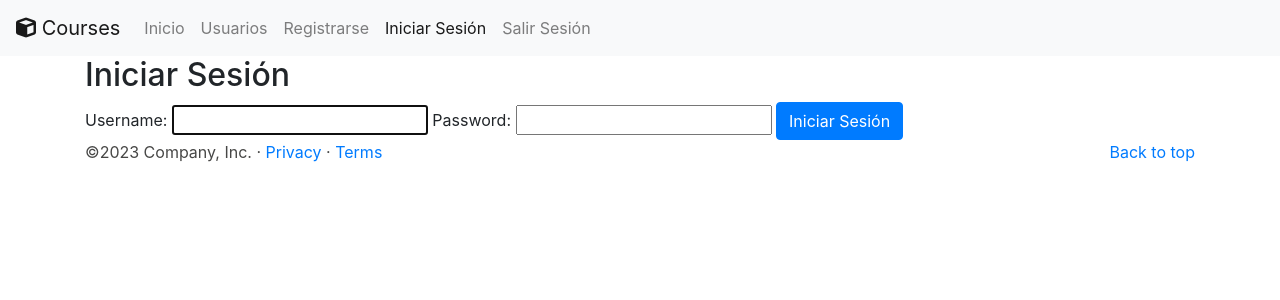
After one commit to CaamiVLeiva/IndividualM6, a Django app: page /login/ in a window 1280 px wide. The commit adds this page. Shown: the top 300 px of the page. Run offline with Django 4.2, Linux system fonts and the light colour scheme; some libraries are stand-ins or nearby versions.

Commit message:
Actividad5

```diff
--- a/courses/onlinecourse/templates/onlinecourse/base.html
+++ b/courses/onlinecourse/templates/onlinecourse/base.html
@@ -26,6 +26,12 @@
                 <li class="nav-item {% if request.path == '/register/' %}active{% endif %}">
                     <a class="nav-link" href="/register">Registrarse</a>
                 </li>
+                <li class="nav-item {% if request.path == '/login/' %}active{% endif %}">
+                    <a class="nav-link" href="/login">Iniciar Sesión</a>
+                </li>
+                <li class="nav-item {% if request.path == '/logout/' %}active{% endif %}">
+                    <a class="nav-link" href="/logout">Salir Sesión</a>
+                </li>
             </ul>
         </div>
     </nav>
--- /dev/null
+++ b/courses/onlinecourse/templates/onlinecourse/login.html
@@ -0,0 +1,13 @@
+{% extends "onlinecourse/base.html" %}
+
+{% block content %}
+<div class="container">
+    <h2>Iniciar Sesión</h2>
+    <form method="post">
+        {% csrf_token %}
+        {{ form.username.label_tag }} {{ form.username }}
+        {{ form.password.label_tag }} {{ form.password }}
+        <button type="submit" class="btn btn-primary">Iniciar Sesión</button>
+    </form>
+</div>
+{% endblock %}
--- a/courses/onlinecourse/urls.py
+++ b/courses/onlinecourse/urls.py
@@ -21,4 +21,7 @@ urlpatterns = [
     path('', views.index, name='index'),
     path('user-list/', views.user_list, name='user_list'),
     path('register/', views.register, name='register'),
+    path('login/', views.login_view, name='login'),
+    path('dashboard/', views.dashboard, name='dashboard'),
+    path('logout/', views.logout_view, name='logout'),
 ]
--- a/courses/onlinecourse/views.py
+++ b/courses/onlinecourse/views.py
@@ -1,7 +1,9 @@
 from django.shortcuts import render,redirect
 from .forms import RegistrationForm
+from django.contrib.auth.forms import AuthenticationForm
 from django.contrib.auth.models import User
-from django.contrib.auth import login
+from django.contrib.auth import login, logout
+from django.contrib.auth.decorators import login_required
 
 # Create your views here.
 def index(request):
@@ -17,8 +19,30 @@ def register(request):
         if form.is_valid():
             user = form.save()
             login(request, user)
-            return redirect('index')
+            return redirect('login')
     else:
         form = RegistrationForm()
+    return render(request, 'onlinecourse/register.html', {'form': form})
 
-    return render(request, 'onlinecourse/register.html', {'form': form})
+def login_view(request):
+    if request.method == 'POST':
+        form = AuthenticationForm(request, request.POST)
+        if form.is_valid():
+            user = form.get_user()
+            login(request, user)
+            return redirect('dashboard')
+    else:
+        form = AuthenticationForm()
+
+    return render(request, 'onlinecourse/login.html', {'form': form})
+
+@login_required
+def dashboard(request):
+    if request.user.is_authenticated:
+        return render(request, 'onlinecourse/dashboard.html', {'user': request.user})
+    else:
+        return redirect('login')
+
+def logout_view(request):
+    logout(request)
+    return redirect('index')
```
Also changed, not shown: courses/onlinecourse/templates/onlinecourse/dashboard.html (added, +9 -0 lines), requirements.txt (added, +9 -0 lines), courses/db.sqlite3, readme.md (added), 1 other file.
